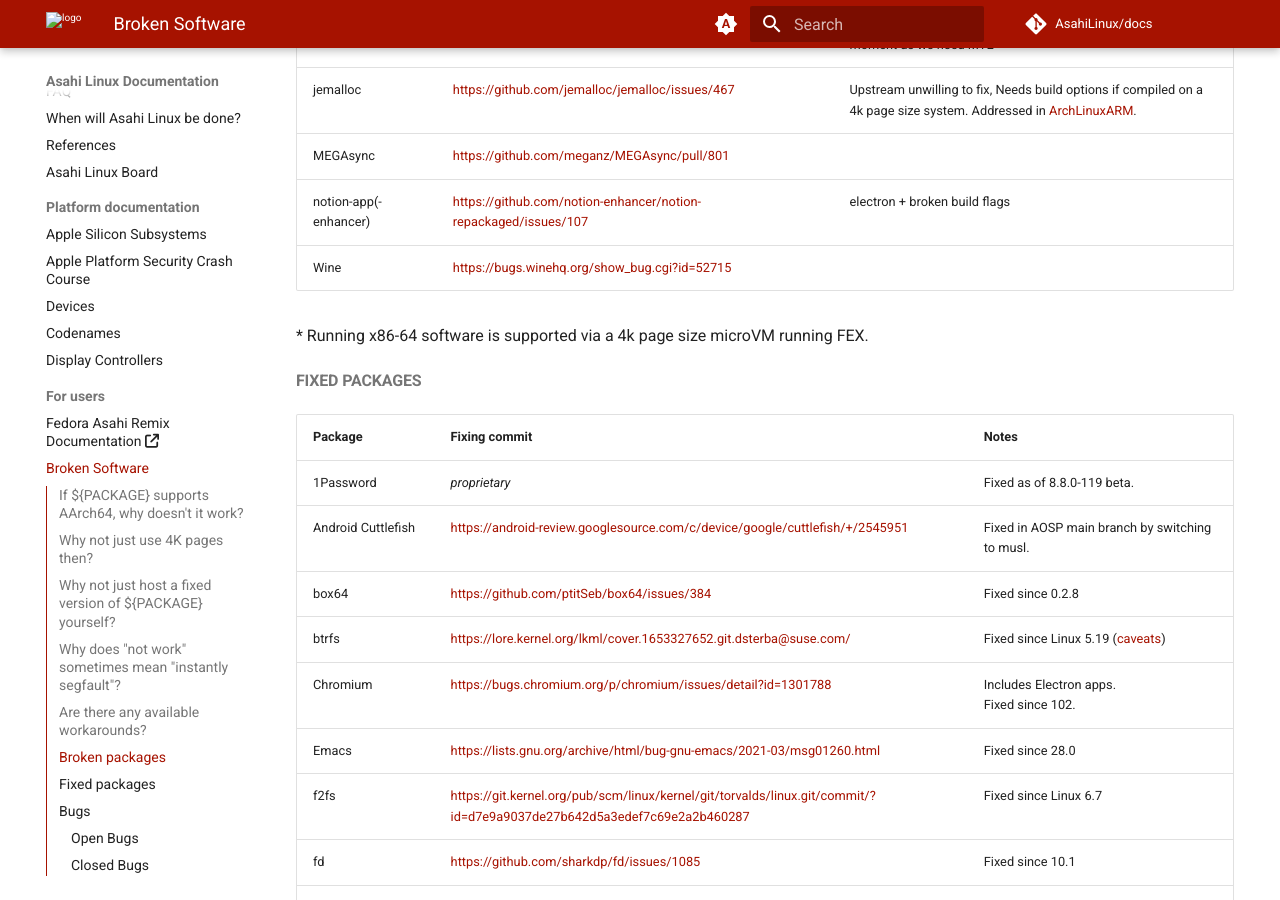
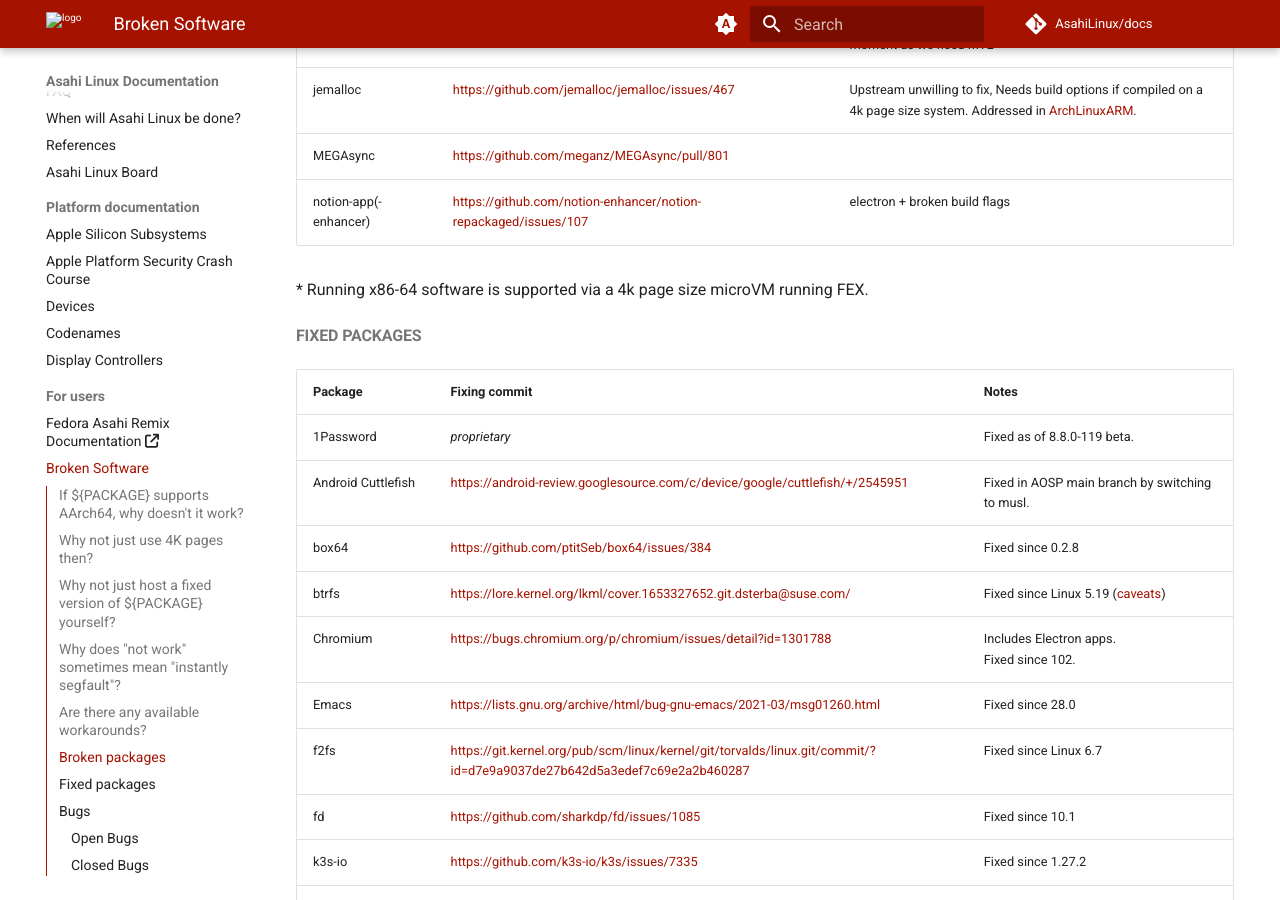
Before and after one commit to AsahiLinux/docs, an MkDocs documentation site: the page built from docs/sw/broken-software.md, in a window 1280 px wide and 900 px high, scrolled down 2107 px. Built offline with MkDocs 1.6.1 and Material for MkDocs 9.7.7, drawn with Linux system fonts in a browser that asks for light colours; comment, search, counter and statistics services are not loaded; some of the changed text lies outside the part shown.

Commit message:
sw/broken-software: move Wine to fixed packages
Signed-off-by: Integral <integral@member.fsf.org>

```diff
--- a/docs/sw/broken-software.md
+++ b/docs/sw/broken-software.md
@@ -98,7 +98,6 @@
 | jemalloc | <https://github.com/jemalloc/jemalloc/issues/467> | Upstream unwilling to fix, Needs build options if compiled on a 4k page size system. Addressed in [ArchLinuxARM](https://github.com/archlinuxarm/PKGBUILDs/pull/1914). |
 | MEGAsync | <https://github.com/meganz/MEGAsync/pull/801> |
 | notion-app(-enhancer) | <https://github.com/notion-enhancer/notion-repackaged/issues/107> | electron + broken build flags |
-| Wine | <https://bugs.winehq.org/show_bug.cgi?id=52715> |
 
 \* Running x86-64 software is supported via a 4k page size microVM running FEX.
 
```
Also changed, not shown: other parts of docs/sw/broken-software.md (+1 -0 lines).
